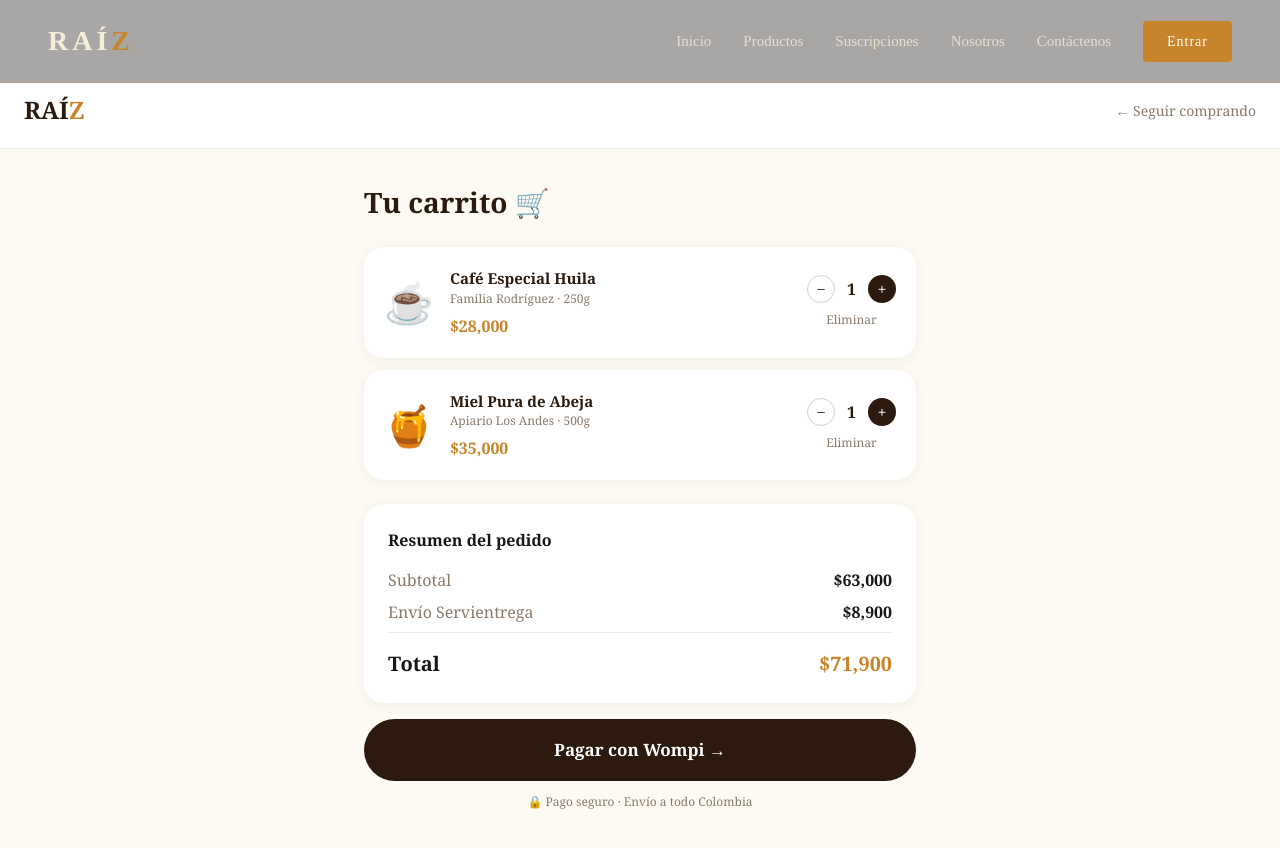
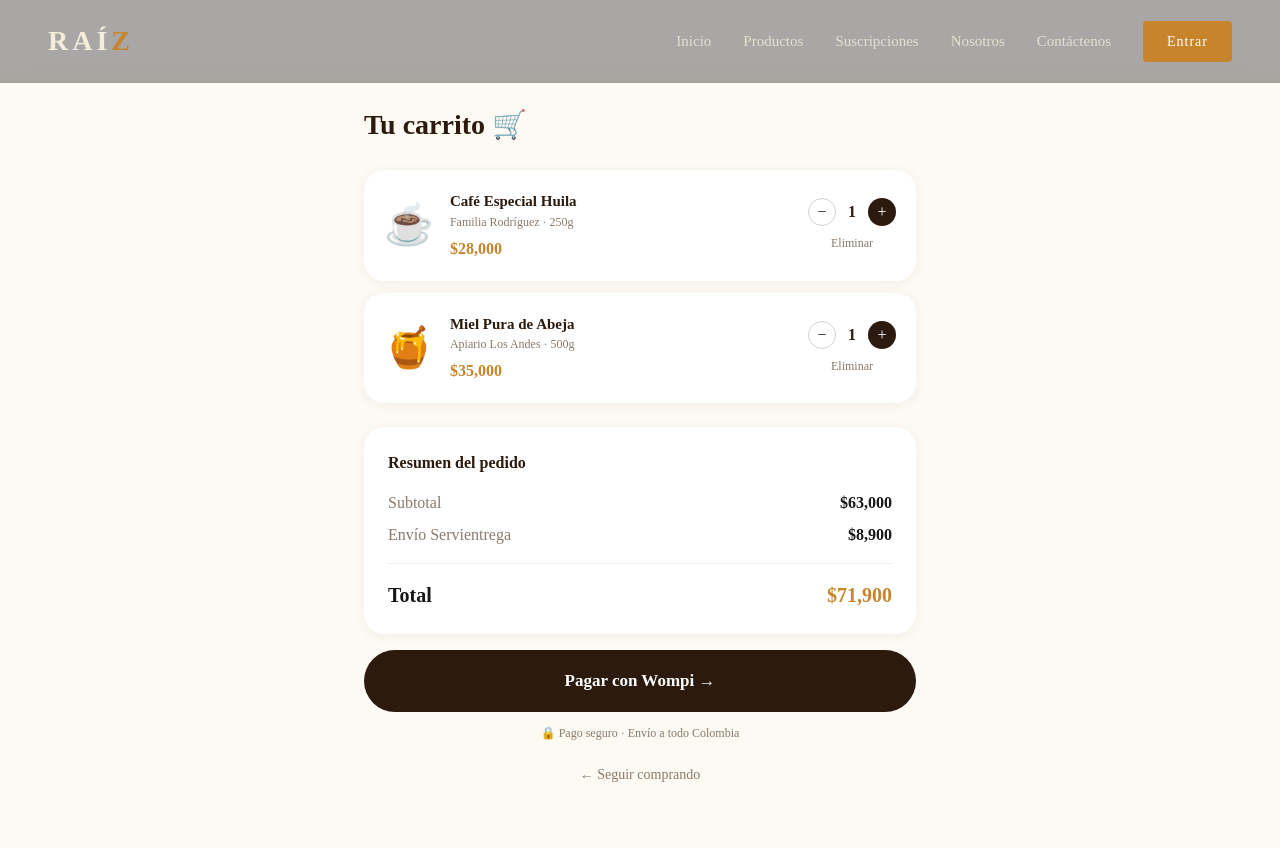
Before and after one commit to deckar026-stack/raiz-app, a Next.js app: page /carrito in a window 1280 px wide. Shown: the top 848 px of the page. Built offline with nearby package versions, Linux system fonts and the light colour scheme.

Commit message:
fix carrito tipos completo

```diff
--- a/app/carrito/page.tsx
+++ b/app/carrito/page.tsx
@@ -1,5 +1,4 @@
 'use client'
-
 import { useState } from 'react'
 import Link from 'next/link'
 
@@ -24,8 +23,18 @@ const productosIniciales = [
   },
 ]
 
+type Item = {
+  id: number
+  nombre: string
+  productor: string
+  precio: number
+  unidad: string
+  emoji: string
+  cantidad: number
+}
+
 export default function Carrito() {
-  const [items, setItems] = useState(productosIniciales)
+  const [items, setItems] = useState<Item[]>(productosIniciales)
 
   const cambiarCantidad = (id: number, delta: number) => {
     setItems(items.map(item =>
@@ -47,210 +56,105 @@ export default function Carrito() {
     <main style={{
       minHeight: '100vh',
       background: '#FDFAF4',
-      fontFamily: 'Georgia, serif',
+      fontFamily: '"Times New Roman", serif',
     }}>
-
-      {/* HEADER */}
-      <div style={{
-        background: 'white',
-        padding: '20px 24px',
-        borderBottom: '1px solid rgba(44,26,14,0.08)',
-        display: 'flex',
-        justifyContent: 'space-between',
-        alignItems: 'center',
-      }}>
-
-        {/* LOGO → vuelve al home */}
-        <Link href="/" style={{
-          fontSize: '24px',
-          fontWeight: '900',
-          color: '#2C1A0E',
-          textDecoration: 'none'
-        }}>
-          RAÍ<span style={{ color: '#C8842A' }}>Z</span>
-        </Link>
-
-        {/* VOLVER A CATÁLOGO */}
-        <Link href="/catalogo" style={{
-          color: '#8A7A6A',
-          textDecoration: 'none',
-          fontSize: '14px'
-        }}>
-          ← Seguir comprando
-        </Link>
-      </div>
-
       <div style={{
         maxWidth: '600px',
         margin: '0 auto',
         padding: '32px 24px',
       }}>
-
         <h2 style={{
-          fontSize: '28px',
-          fontWeight: '900',
-          color: '#2C1A0E',
-          marginBottom: '24px',
+          fontSize: '28px', fontWeight: '900',
+          color: '#2C1A0E', marginBottom: '24px',
         }}>
           Tu carrito 🛒
         </h2>
 
-        {/* ITEMS */}
         <div style={{ marginBottom: '24px' }}>
           {items.map(item => (
             <div key={item.id} style={{
-              background: 'white',
-              borderRadius: '20px',
-              padding: '20px',
-              marginBottom: '12px',
-              boxShadow: '0 2px 12px rgba(44,26,14,0.06)',
-              display: 'flex',
-              gap: '16px',
-              alignItems: 'center',
+              background: 'white', borderRadius: '20px', padding: '20px',
+              marginBottom: '12px', boxShadow: '0 2px 12px rgba(44,26,14,0.06)',
+              display: 'flex', gap: '16px', alignItems: 'center',
             }}>
               <div style={{ fontSize: '40px' }}>{item.emoji}</div>
-
               <div style={{ flex: 1 }}>
-                <div style={{ fontWeight: '700', color: '#2C1A0E', fontSize: '15px' }}>
-                  {item.nombre}
-                </div>
-                <div style={{ fontSize: '12px', color: '#8A7A6A' }}>
-                  {item.productor} · {item.unidad}
-                </div>
+                <div style={{ fontWeight: '700', color: '#2C1A0E', fontSize: '15px' }}>{item.nombre}</div>
+                <div style={{ fontSize: '12px', color: '#8A7A6A' }}>{item.productor} · {item.unidad}</div>
                 <div style={{ fontWeight: '700', color: '#C8842A', marginTop: '6px' }}>
                   ${(item.precio * item.cantidad).toLocaleString()}
                 </div>
               </div>
-
               <div style={{ display: 'flex', flexDirection: 'column', alignItems: 'center', gap: '8px' }}>
-
-                {/* CONTROLES */}
                 <div style={{ display: 'flex', alignItems: 'center', gap: '12px' }}>
-                  <button onClick={() => cambiarCantidad(item.id, -1)} style={btnMinus}>
-                    −
-                  </button>
-
-                  <span style={{ fontWeight: '700', color: '#2C1A0E' }}>
-                    {item.cantidad}
-                  </span>
-
-                  <button onClick={() => cambiarCantidad(item.id, 1)} style={btnPlus}>
-                    +
-                  </button>
+                  <button onClick={() => cambiarCantidad(item.id, -1)} style={{
+                    width: '28px', height: '28px', borderRadius: '50%',
+                    border: '1.5px solid rgba(44,26,14,0.2)',
+                    background: 'transparent', cursor: 'pointer', fontSize: '16px',
+                  }}>−</button>
+                  <span style={{ fontWeight: '700', color: '#2C1A0E' }}>{item.cantidad}</span>
+                  <button onClick={() => cambiarCantidad(item.id, 1)} style={{
+                    width: '28px', height: '28px', borderRadius: '50%',
+                    background: '#2C1A0E', border: 'none',
+                    cursor: 'pointer', fontSize: '16px', color: 'white',
+                  }}>+</button>
                 </div>
-
-                <button onClick={() => eliminar(item.id)} style={btnEliminar}>
-                  Eliminar
-                </button>
+                <button onClick={() => eliminar(item.id)} style={{
+                  background: 'none', border: 'none',
+                  color: '#8A7A6A', fontSize: '12px', cursor: 'pointer',
+                }}>Eliminar</button>
               </div>
             </div>
           ))}
         </div>
 
-        {/* RESUMEN */}
-        <div style={cardResumen}>
-          <h3 style={tituloResumen}>Resumen del pedido</h3>
-
-          <Fila label="Subtotal" value={subtotal} />
-          <Fila label="Envío Servientrega" value={envio} />
-
-          <div style={totalRow}>
+        <div style={{
+          background: 'white', borderRadius: '20px', padding: '24px',
+          boxShadow: '0 2px 12px rgba(44,26,14,0.06)', marginBottom: '16px',
+        }}>
+          <h3 style={{ fontSize: '16px', fontWeight: '700', color: '#2C1A0E', marginBottom: '16px' }}>
+            Resumen del pedido
+          </h3>
+          <div style={{ display: 'flex', justifyContent: 'space-between', marginBottom: '8px' }}>
+            <span style={{ color: '#8A7A6A' }}>Subtotal</span>
+            <span style={{ fontWeight: '600' }}>${subtotal.toLocaleString()}</span>
+          </div>
+          <div style={{ display: 'flex', justifyContent: 'space-between', marginBottom: '16px' }}>
+            <span style={{ color: '#8A7A6A' }}>Envío Servientrega</span>
+            <span style={{ fontWeight: '600' }}>${envio.toLocaleString()}</span>
+          </div>
+          <div style={{
+            borderTop: '1px solid rgba(44,26,14,0.08)', paddingTop: '16px',
+            display: 'flex', justifyContent: 'space-between',
+            fontWeight: '900', fontSize: '20px',
+          }}>
             <span>Total</span>
-            <span style={{ color: '#C8842A' }}>
-              ${total.toLocaleString()}
-            </span>
+            <span style={{ color: '#C8842A' }}>${total.toLocaleString()}</span>
           </div>
         </div>
 
-        {/* BOTÓN PAGAR */}
-        <button style={btnPagar}>
+        <button style={{
+          width: '100%', background: '#2C1A0E', color: 'white',
+          border: 'none', borderRadius: '100px', padding: '18px',
+          fontSize: '17px', fontWeight: '700', cursor: 'pointer',
+          fontFamily: '"Times New Roman", serif',
+        }}>
           Pagar con Wompi →
         </button>
 
-        <p style={footerText}>
+        <p style={{
+          textAlign: 'center' as const,
+          fontSize: '12px', color: '#8A7A6A', marginTop: '12px',
+        }}>
           🔒 Pago seguro · Envío a todo Colombia
         </p>
 
+        <div style={{ textAlign: 'center' as const, marginTop: '20px' }}>
+          <Link href="/catalogo" style={{ color: '#8A7A6A', fontSize: '14px' }}>
+            ← Seguir comprando
+          </Link>
+        </div>
       </div>
     </main>
   )
 }
-
-/* 🎨 ESTILOS LIMPIOS */
-const btnMinus = {
-  width: '28px',
-  height: '28px',
-  borderRadius: '50%',
-  border: '1.5px solid rgba(44,26,14,0.2)',
-  background: 'transparent',
-  cursor: 'pointer'
-}
-
-const btnPlus = {
-  width: '28px',
-  height: '28px',
-  borderRadius: '50%',
-  background: '#2C1A0E',
-  border: 'none',
-  color: 'white',
-  cursor: 'pointer'
-}
-
-const btnEliminar = {
-  background: 'none',
-  border: 'none',
-  color: '#8A7A6A',
-  fontSize: '12px',
-  cursor: 'pointer'
-}
-
-const cardResumen = {
-  background: 'white',
-  borderRadius: '20px',
-  padding: '24px',
-  marginBottom: '16px',
-  boxShadow: '0 2px 12px rgba(44,26,14,0.06)'
-}
-
-const tituloResumen = {
-  fontSize: '16px',
-  fontWeight: '700',
-  marginBottom: '16px'
-}
-
-const totalRow = {
-  borderTop: '1px solid rgba(44,26,14,0.08)',
-  paddingTop: '16px',
-  display: 'flex',
-  justifyContent: 'space-between',
-  fontWeight: '900',
-  fontSize: '20px'
-}
-
-const btnPagar = {
-  width: '100%',
-  background: '#2C1A0E',
-  color: 'white',
-  border: 'none',
-  borderRadius: '100px',
-  padding: '18px',
-  fontSize: '17px',
-  fontWeight: '700',
-  cursor: 'pointer'
-}
-
-const footerText: React.CSSProperties = {
-  textAlign: 'center',
-  fontSize: '12px',
-  color: '#8A7A6A',
-  marginTop: '12px'
-}
-
-function Fila({ label, value }: { label: string; value: number }) {
-  return (
-    <div style={{ display: 'flex', justifyContent: 'space-between', marginBottom: '8px' }}>
-      <span style={{ color: '#8A7A6A' }}>{label}</span>
-      <span style={{ fontWeight: '600' }}>${value.toLocaleString()}</span>
-    </div>
-  )
-}
```
